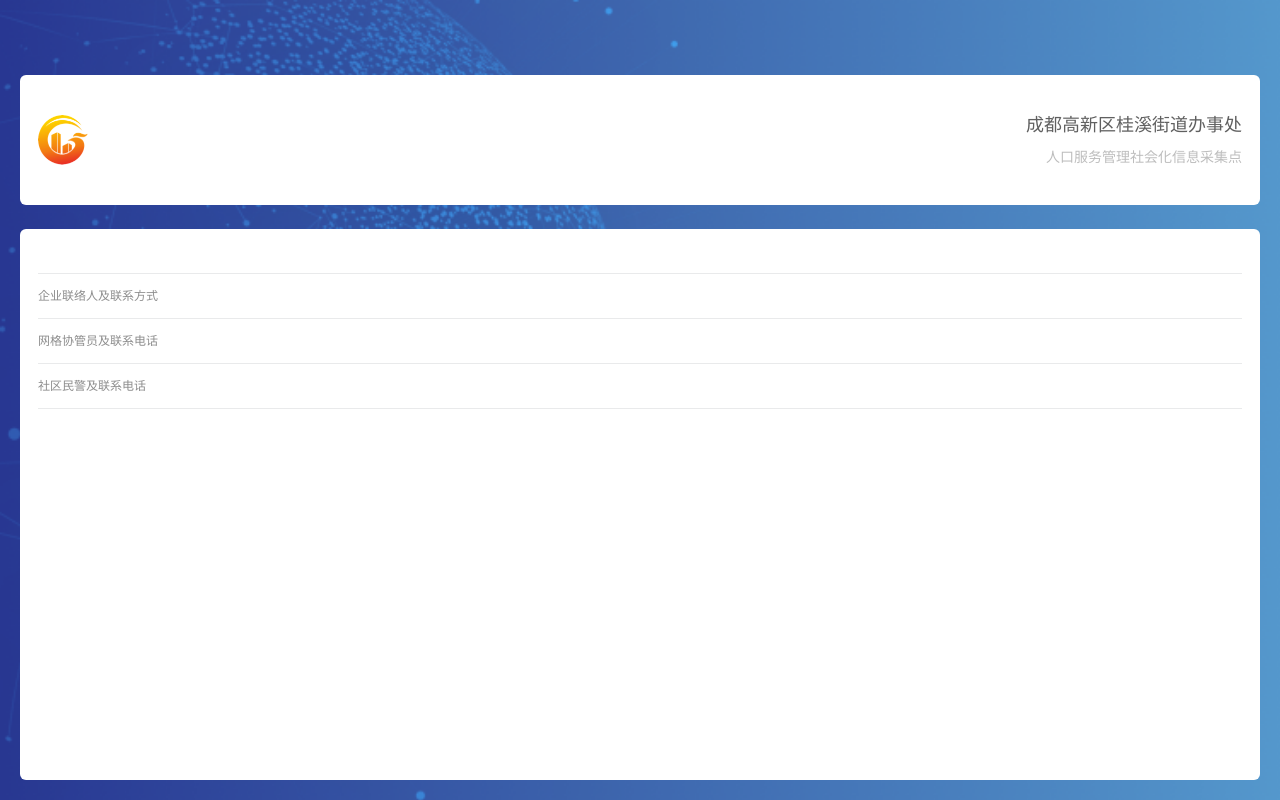
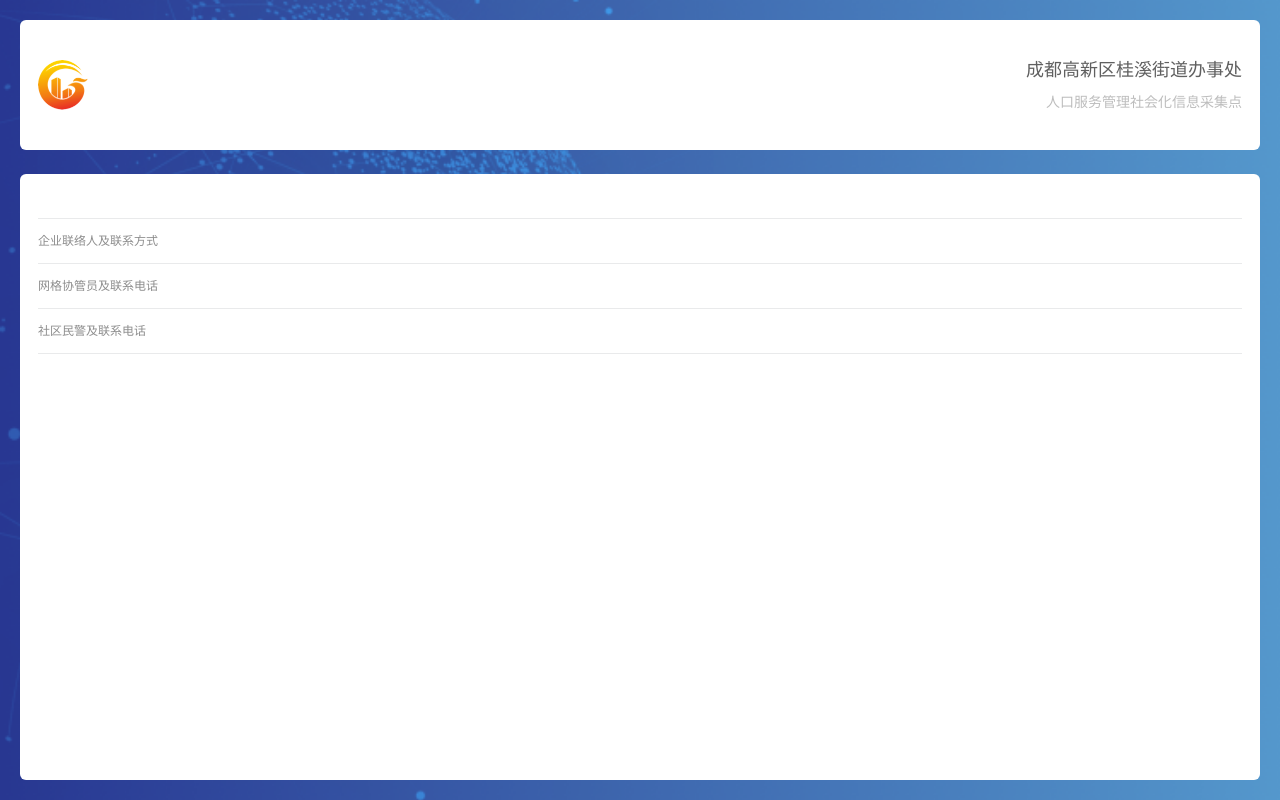
Before and after one commit to IDCjaja/guixi_project, a Vue app: page /guixi_test/company in a window 1280 px wide. Built offline with nearby package versions, Linux system fonts and the light colour scheme; no server answers; the HTML template or start-up script is replaced by a standard one.

Commit message:
fix: sort home room

```diff
--- a/src/views/pages/header.vue
+++ b/src/views/pages/header.vue
@@ -2,7 +2,7 @@
   <div class="community-home">
     <div class="community-home-head">
       <div class="head-left">
-        <img alt class="home-logo" src="public/guixi_test/img/image_logo.png" />
+        <img alt class="home-logo" src="../../../public/guixi_test/img/image_logo.png" />
       </div>
       <div class="head-right">
         <div class="company-name">成都高新区桂溪街道办事处</div>
@@ -40,7 +40,7 @@ export default {
   display: flex;
   justify-content: space-between;
   align-items: center;
-  margin-top: 3.75rem;
+  margin-top: 1rem;
   height: 6.5rem;
   background-color: white;
   border-radius: .3rem;
--- a/src/views/unit.vue
+++ b/src/views/unit.vue
@@ -124,7 +124,7 @@ export default {
         .map((room, key) => ({
           floor: {
             id: key,
-            floordata: room
+            floordata: _.sortBy(room, item => item.room)
           },
         }))
         .value()
```
